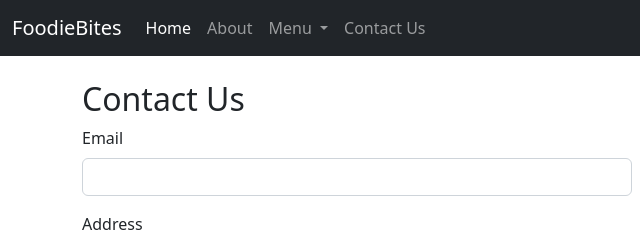
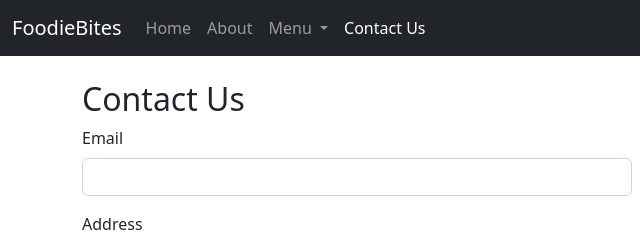
Before and after one commit to shubham-591/FoodieBites, a plain HTML site: page contact.html in a window 1280 px wide. Shown: the top 240 px of the page, 0-640 px from the left. Drawn offline with nearby package versions, Linux system fonts and the light colour scheme.

Commit message:
Update contact.html

```diff
--- a/contact.html
+++ b/contact.html
@@ -23,7 +23,7 @@
       <div class="collapse navbar-collapse" id="navbarSupportedContent">
         <ul class="navbar-nav me-auto mb-2 mb-lg-0">
           <li class="nav-item">
-            <a class="nav-link active" aria-current="page" href="/FoodieBites/">Home</a>
+            <a class="nav-link" aria-current="page" href="/FoodieBites/">Home</a>
           </li>
           <li class="nav-item">
             <a class="nav-link" href="/FoodieBites/about.html">About</a>
@@ -43,7 +43,7 @@
             </ul>
           </li>
           <li class="nav-item">
-            <a class="nav-link" href="/FoodieBites/contact.html">Contact Us</a>
+            <a class="nav-link active" href="/FoodieBites/contact.html">Contact Us</a>
           </li>
         </ul>
         <form class="d-flex" role="search">
```
